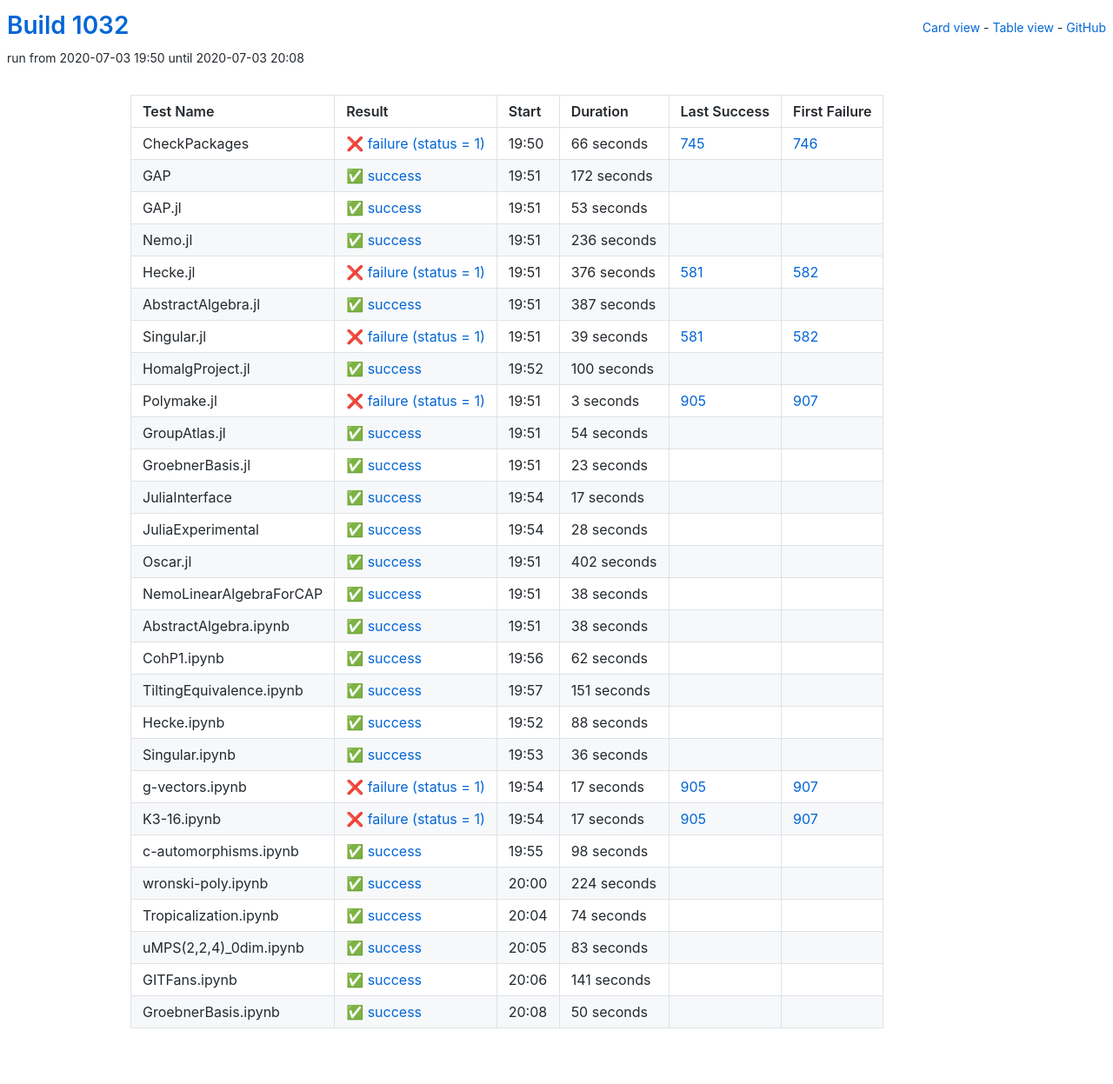
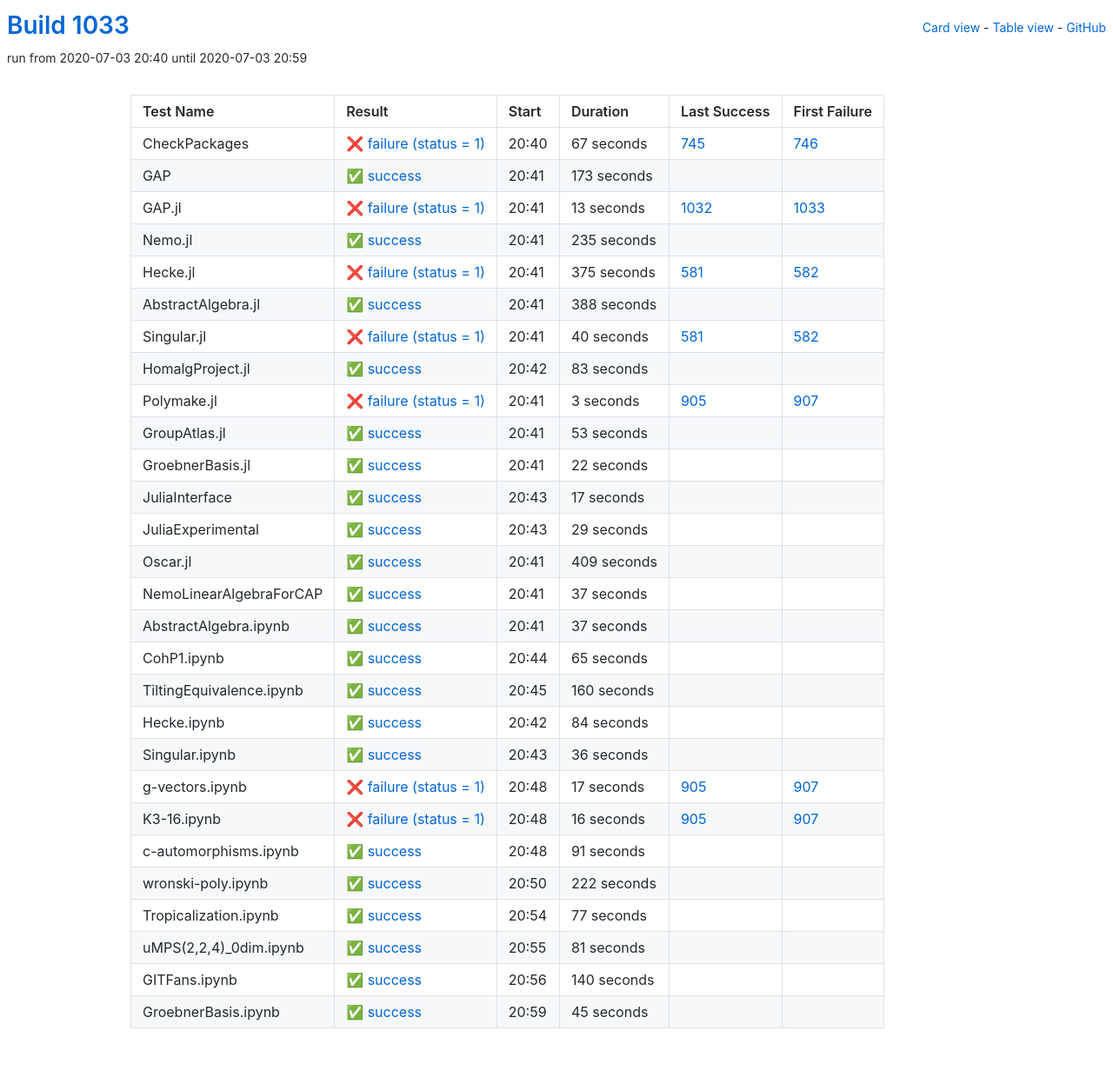
Before and after one commit to oscar-system/oscar-ci-status-1.4, a Jekyll site: the page built from table.html, in a window 1280 px wide. Shown: the whole page at 87% size. Built offline with Jekyll 4.4.1, drawn with Linux system fonts in a browser that asks for light colours.

Commit message:
Build #1033

```diff
--- a/_data/ci.yml
+++ b/_data/ci.yml
@@ -1,6 +1,6 @@
 ---
-build: 1032
-build_url: https://oscarci.mathematik.uni-kl.de/job/oscar-julia-1.4/1032/
+build: 1033
+build_url: https://oscarci.mathematik.uni-kl.de/job/oscar-julia-1.4/1033/
 job: oscar-julia-1.4
 organization: oscar-system
 repo: oscar-ci-status-1.4
@@ -8,104 +8,104 @@ repourl: https://github.com/oscar-system/oscar-ci-status-1.4
 tests:
 - name: CheckPackages
   id: checkpackages
-  log: https://oscarci.mathematik.uni-kl.de/job/oscar-julia-1.4/1032/artifact/logs/build-1032/CheckPackages.log
-  start: 2020-07-03 19:50
+  log: https://oscarci.mathematik.uni-kl.de/job/oscar-julia-1.4/1033/artifact/logs/build-1033/CheckPackages.log
+  start: 2020-07-03 20:40
   success: false
   exitcode: 1
   status: failure
-  duration: 66
+  duration: 67
   last_success: 745
   last_success_url: https://oscarci.mathematik.uni-kl.de/job/oscar-julia-1.4/745/
   first_failure: 746
   first_failure_url: https://oscarci.mathematik.uni-kl.de/job/oscar-julia-1.4/746/
 - name: GAP
   id: gap
-  log: https://oscarci.mathematik.uni-kl.de/job/oscar-julia-1.4/1032/artifact/logs/build-1032/GAP.log
-  start: 2020-07-03 19:51
+  log: https://oscarci.mathematik.uni-kl.de/job/oscar-julia-1.4/1033/artifact/logs/build-1033/GAP.log
+  start: 2020-07-03 20:41
   success: true
   exitcode: 0
   status: success
-  duration: 172
+  duration: 173
   last_success: false
   last_success_url:
   first_failure: false
   first_failure_url:
 - name: GAP.jl
   id: gap-jl
-  log: https://oscarci.mathematik.uni-kl.de/job/oscar-julia-1.4/1032/artifact/logs/build-1032/GAP.jl.log
-  start: 2020-07-03 19:51
+  log: https://oscarci.mathematik.uni-kl.de/job/oscar-julia-1.4/1033/artifact/logs/build-1033/GAP.jl.log
+  start: 2020-07-03 20:41
+  success: false
+  exitcode: 1
+  status: failure
+  duration: 13
+  last_success: 1032
+  last_success_url: https://oscarci.mathematik.uni-kl.de/job/oscar-julia-1.4/1032/
+  first_failure: 1033
+  first_failure_url: https://oscarci.mathematik.uni-kl.de/job/oscar-julia-1.4/1033/
+- name: Nemo.jl
+  id: nemo-jl
+  log: https://oscarci.mathematik.uni-kl.de/job/oscar-julia-1.4/1033/artifact/logs/build-1033/Nemo.jl.log
+  start: 2020-07-03 20:41
   success: true
   exitcode: 0
   status: success
-  duration: 53
-  last_success: false
-  last_success_url:
-  first_failure: false
-  first_failure_url:
-- name: Nemo.jl
-  id: nemo-jl
-  log: https://oscarci.mathematik.uni-kl.de/job/oscar-julia-1.4/1032/artifact/logs/build-1032/Nemo.jl.log
-  start: 2020-07-03 19:51
-  success: true
-  exitcode: 0
-  status: success
-  duration: 236
+  duration: 235
   last_success: false
   last_success_url:
   first_failure: false
   first_failure_url:
 - name: Hecke.jl
   id: hecke-jl
-  log: https://oscarci.mathematik.uni-kl.de/job/oscar-julia-1.4/1032/artifact/logs/build-1032/Hecke.jl.log
-  start: 2020-07-03 19:51
+  log: https://oscarci.mathematik.uni-kl.de/job/oscar-julia-1.4/1033/artifact/logs/build-1033/Hecke.jl.log
+  start: 2020-07-03 20:41
   success: false
   exitcode: 1
   status: failure
-  duration: 376
+  duration: 375
   last_success: 581
   last_success_url: https://oscarci.mathematik.uni-kl.de/job/oscar-julia-1.4/581/
   first_failure: 582
   first_failure_url: https://oscarci.mathematik.uni-kl.de/job/oscar-julia-1.4/582/
 - name: AbstractAlgebra.jl
   id: abstractalgebra-jl
-  log: https://oscarci.mathematik.uni-kl.de/job/oscar-julia-1.4/1032/artifact/logs/build-1032/AbstractAlgebra.jl.log
-  start: 2020-07-03 19:51
+  log: https://oscarci.mathematik.uni-kl.de/job/oscar-julia-1.4/1033/artifact/logs/build-1033/AbstractAlgebra.jl.log
+  start: 2020-07-03 20:41
   success: true
   exitcode: 0
   status: success
-  duration: 387
+  duration: 388
   last_success: false
   last_success_url:
   first_failure: false
   first_failure_url:
 - name: Singular.jl
   id: singular-jl
-  log: https://oscarci.mathematik.uni-kl.de/job/oscar-julia-1.4/1032/artifact/logs/build-1032/Singular.jl.log
-  start: 2020-07-03 19:51
+  log: https://oscarci.mathematik.uni-kl.de/job/oscar-julia-1.4/1033/artifact/logs/build-1033/Singular.jl.log
+  start: 2020-07-03 20:41
   success: false
   exitcode: 1
   status: failure
-  duration: 39
+  duration: 40
   last_success: 581
   last_success_url: https://oscarci.mathematik.uni-kl.de/job/oscar-julia-1.4/581/
   first_failure: 582
   first_failure_url: https://oscarci.mathematik.uni-kl.de/job/oscar-julia-1.4/582/
 - name: HomalgProject.jl
   id: homalgproject-jl
-  log: https://oscarci.mathematik.uni-kl.de/job/oscar-julia-1.4/1032/artifact/logs/build-1032/HomalgProject.jl.log
-  start: 2020-07-03 19:52
+  log: https://oscarci.mathematik.uni-kl.de/job/oscar-julia-1.4/1033/artifact/logs/build-1033/HomalgProject.jl.log
+  start: 2020-07-03 20:42
   success: true
   exitcode: 0
   status: success
-  duration: 100
+  duration: 83
   last_success: false
   last_success_url:
   first_failure: false
   first_failure_url:
 - name: Polymake.jl
   id: polymake-jl
-  log: https://oscarci.mathematik.uni-kl.de/job/oscar-julia-1.4/1032/artifact/logs/build-1032/Polymake.jl.log
-  start: 2020-07-03 19:51
+  log: https://oscarci.mathematik.uni-kl.de/job/oscar-julia-1.4/1033/artifact/logs/build-1033/Polymake.jl.log
+  start: 2020-07-03 20:41
   success: false
   exitcode: 1
   status: failure
@@ -116,32 +116,32 @@ tests:
   first_failure_url: https://oscarci.mathematik.uni-kl.de/job/oscar-julia-1.4/907/
 - name: GroupAtlas.jl
   id: groupatlas-jl
-  log: https://oscarci.mathematik.uni-kl.de/job/oscar-julia-1.4/1032/artifact/logs/build-1032/GroupAtlas.jl.log
-  start: 2020-07-03 19:51
+  log: https://oscarci.mathematik.uni-kl.de/job/oscar-julia-1.4/1033/artifact/logs/build-1033/GroupAtlas.jl.log
+  start: 2020-07-03 20:41
   success: true
   exitcode: 0
   status: success
-  duration: 54
+  duration: 53
   last_success: false
   last_success_url:
   first_failure: false
   first_failure_url:
 - name: GroebnerBasis.jl
   id: groebnerbasis-jl
-  log: https://oscarci.mathematik.uni-kl.de/job/oscar-julia-1.4/1032/artifact/logs/build-1032/GroebnerBasis.jl.log
-  start: 2020-07-03 19:51
+  log: https://oscarci.mathematik.uni-kl.de/job/oscar-julia-1.4/1033/artifact/logs/build-1033/GroebnerBasis.jl.log
+  start: 2020-07-03 20:41
   success: true
   exitcode: 0
   status: success
-  duration: 23
+  duration: 22
   last_success: false
   last_success_url:
   first_failure: false
   first_failure_url:
 - name: JuliaInterface
   id: juliainterface
-  log: https://oscarci.mathematik.uni-kl.de/job/oscar-julia-1.4/1032/artifact/logs/build-1032/JuliaInterface.log
-  start: 2020-07-03 19:54
+  log: https://oscarci.mathematik.uni-kl.de/job/oscar-julia-1.4/1033/artifact/logs/build-1033/JuliaInterface.log
+  start: 2020-07-03 20:43
   success: true
   exitcode: 0
   status: success
@@ -152,92 +152,92 @@ tests:
   first_failure_url:
 - name: JuliaExperimental
   id: juliaexperimental
-  log: https://oscarci.mathematik.uni-kl.de/job/oscar-julia-1.4/1032/artifact/logs/build-1032/JuliaExperimental.log
-  start: 2020-07-03 19:54
+  log: https://oscarci.mathematik.uni-kl.de/job/oscar-julia-1.4/1033/artifact/logs/build-1033/JuliaExperimental.log
+  start: 2020-07-03 20:43
   success: true
   exitcode: 0
   status: success
-  duration: 28
+  duration: 29
   last_success: false
   last_success_url:
   first_failure: false
   first_failure_url:
 - name: Oscar.jl
   id: oscar-jl
-  log: https://oscarci.mathematik.uni-kl.de/job/oscar-julia-1.4/1032/artifact/logs/build-1032/Oscar.jl.log
-  start: 2020-07-03 19:51
+  log: https://oscarci.mathematik.uni-kl.de/job/oscar-julia-1.4/1033/artifact/logs/build-1033/Oscar.jl.log
+  start: 2020-07-03 20:41
   success: true
   exitcode: 0
   status: success
-  duration: 402
+  duration: 409
   last_success: false
   last_success_url:
   first_failure: false
   first_failure_url:
 - name: NemoLinearAlgebraForCAP
   id: nemolinearalgebraforcap
-  log: https://oscarci.mathematik.uni-kl.de/job/oscar-julia-1.4/1032/artifact/logs/build-1032/NemoLinearAlgebraForCAP.log
-  start: 2020-07-03 19:51
+  log: https://oscarci.mathematik.uni-kl.de/job/oscar-julia-1.4/1033/artifact/logs/build-1033/NemoLinearAlgebraForCAP.log
+  start: 2020-07-03 20:41
   success: true
   exitcode: 0
   status: success
-  duration: 38
+  duration: 37
   last_success: false
   last_success_url:
   first_failure: false
   first_failure_url:
 - name: AbstractAlgebra.ipynb
   id: abstractalgebra-ipynb
-  log: https://oscarci.mathematik.uni-kl.de/job/oscar-julia-1.4/1032/artifact/logs/build-1032/AbstractAlgebra.ipynb.log
-  start: 2020-07-03 19:51
+  log: https://oscarci.mathematik.uni-kl.de/job/oscar-julia-1.4/1033/artifact/logs/build-1033/AbstractAlgebra.ipynb.log
+  start: 2020-07-03 20:41
   success: true
   exitcode: 0
   status: success
-  duration: 38
+  duration: 37
   last_success: false
   last_success_url:
   first_failure: false
   first_failure_url:
 - name: CohP1.ipynb
   id: cohp1-ipynb
-  log: https://oscarci.mathematik.uni-kl.de/job/oscar-julia-1.4/1032/artifact/logs/build-1032/CohP1.ipynb.log
-  start: 2020-07-03 19:56
+  log: https://oscarci.mathematik.uni-kl.de/job/oscar-julia-1.4/1033/artifact/logs/build-1033/CohP1.ipynb.log
+  start: 2020-07-03 20:44
   success: true
   exitcode: 0
   status: success
-  duration: 62
+  duration: 65
   last_success: false
   last_success_url:
   first_failure: false
   first_failure_url:
 - name: TiltingEquivalence.ipynb
   id: tiltingequivalence-ipynb
-  log: https://oscarci.mathematik.uni-kl.de/job/oscar-julia-1.4/1032/artifact/logs/build-1032/TiltingEquivalence.ipynb.log
-  start: 2020-07-03 19:57
+  log: https://oscarci.mathematik.uni-kl.de/job/oscar-julia-1.4/1033/artifact/logs/build-1033/TiltingEquivalence.ipynb.log
+  start: 2020-07-03 20:45
   success: true
   exitcode: 0
   status: success
-  duration: 151
+  duration: 160
   last_success: false
   last_success_url:
   first_failure: false
   first_failure_url:
 - name: Hecke.ipynb
   id: hecke-ipynb
-  log: https://oscarci.mathematik.uni-kl.de/job/oscar-julia-1.4/1032/artifact/logs/build-1032/Hecke.ipynb.log
-  start: 2020-07-03 19:52
+  log: https://oscarci.mathematik.uni-kl.de/job/oscar-julia-1.4/1033/artifact/logs/build-1033/Hecke.ipynb.log
+  start: 2020-07-03 20:42
   success: true
   exitcode: 0
   status: success
-  duration: 88
+  duration: 84
   last_success: false
   last_success_url:
   first_failure: false
   first_failure_url:
 - name: Singular.ipynb
   id: singular-ipynb
-  log: https://oscarci.mathematik.uni-kl.de/job/oscar-julia-1.4/1032/artifact/logs/build-1032/Singular.ipynb.log
-  start: 2020-07-03 19:53
+  log: https://oscarci.mathematik.uni-kl.de/job/oscar-julia-1.4/1033/artifact/logs/build-1033/Singular.ipynb.log
+  start: 2020-07-03 20:43
   success: true
   exitcode: 0
   status: success
@@ -248,8 +248,8 @@ tests:
   first_failure_url:
 - name: g-vectors.ipynb
   id: g-vectors-ipynb
-  log: https://oscarci.mathematik.uni-kl.de/job/oscar-julia-1.4/1032/artifact/logs/build-1032/g-vectors.ipynb.log
-  start: 2020-07-03 19:54
+  log: https://oscarci.mathematik.uni-kl.de/job/oscar-julia-1.4/1033/artifact/logs/build-1033/g-vectors.ipynb.log
+  start: 2020-07-03 20:48
   success: false
   exitcode: 1
   status: failure
@@ -260,84 +260,84 @@ tests:
   first_failure_url: https://oscarci.mathematik.uni-kl.de/job/oscar-julia-1.4/907/
 - name: K3-16.ipynb
   id: k3-16-ipynb
-  log: https://oscarci.mathematik.uni-kl.de/job/oscar-julia-1.4/1032/artifact/logs/build-1032/K3-16.ipynb.log
-  start: 2020-07-03 19:54
+  log: https://oscarci.mathematik.uni-kl.de/job/oscar-julia-1.4/1033/artifact/logs/build-1033/K3-16.ipynb.log
+  start: 2020-07-03 20:48
   success: false
   exitcode: 1
   status: failure
-  duration: 17
+  duration: 16
   last_success: 905
   last_success_url: https://oscarci.mathematik.uni-kl.de/job/oscar-julia-1.4/905/
   first_failure: 907
   first_failure_url: https://oscarci.mathematik.uni-kl.de/job/oscar-julia-1.4/907/
 - name: c-automorphisms.ipynb
   id: c-automorphisms-ipynb
-  log: https://oscarci.mathematik.uni-kl.de/job/oscar-julia-1.4/1032/artifact/logs/build-1032/c-automorphisms.ipynb.log
-  start: 2020-07-03 19:55
+  log: https://oscarci.mathematik.uni-kl.de/job/oscar-julia-1.4/1033/artifact/logs/build-1033/c-automorphisms.ipynb.log
+  start: 2020-07-03 20:48
   success: true
   exitcode: 0
   status: success
-  duration: 98
+  duration: 91
   last_success: false
   last_success_url:
   first_failure: false
   first_failure_url:
 - name: wronski-poly.ipynb
   id: wronski-poly-ipynb
-  log: https://oscarci.mathematik.uni-kl.de/job/oscar-julia-1.4/1032/artifact/logs/build-1032/wronski-poly.ipynb.log
-  start: 2020-07-03 20:00
+  log: https://oscarci.mathematik.uni-kl.de/job/oscar-julia-1.4/1033/artifact/logs/build-1033/wronski-poly.ipynb.log
+  start: 2020-07-03 20:50
   success: true
   exitcode: 0
   status: success
-  duration: 224
+  duration: 222
   last_success: false
   last_success_url:
   first_failure: false
   first_failure_url:
 - name: Tropicalization.ipynb
   id: tropicalization-ipynb
-  log: https://oscarci.mathematik.uni-kl.de/job/oscar-julia-1.4/1032/artifact/logs/build-1032/Tropicalization.ipynb.log
-  start: 2020-07-03 20:04
+  log: https://oscarci.mathematik.uni-kl.de/job/oscar-julia-1.4/1033/artifact/logs/build-1033/Tropicalization.ipynb.log
+  start: 2020-07-03 20:54
   success: true
   exitcode: 0
   status: success
-  duration: 74
+  duration: 77
   last_success: false
   last_success_url:
   first_failure: false
   first_failure_url:
 - name: uMPS(2,2,4)_0dim.ipynb
   id: umps-2-2-4-0dim-ipynb
-  log: https://oscarci.mathematik.uni-kl.de/job/oscar-julia-1.4/1032/artifact/logs/build-1032/uMPS-2-2-4-_0dim.ipynb.log
-  start: 2020-07-03 20:05
+  log: https://oscarci.mathematik.uni-kl.de/job/oscar-julia-1.4/1033/artifact/logs/build-1033/uMPS-2-2-4-_0dim.ipynb.log
+  start: 2020-07-03 20:55
   success: true
   exitcode: 0
   status: success
-  duration: 83
+  duration: 81
   last_success: false
   last_success_url:
   first_failure: false
   first_failure_url:
 - name: GITFans.ipynb
   id: gitfans-ipynb
-  log: https://oscarci.mathematik.uni-kl.de/job/oscar-julia-1.4/1032/artifact/logs/build-1032/GITFans.ipynb.log
-  start: 2020-07-03 20:06
+  log: https://oscarci.mathematik.uni-kl.de/job/oscar-julia-1.4/1033/artifact/logs/build-1033/GITFans.ipynb.log
+  start: 2020-07-03 20:56
   success: true
   exitcode: 0
   status: success
-  duration: 141
+  duration: 140
   last_success: false
   last_success_url:
   first_failure: false
   first_failure_url:
 - name: GroebnerBasis.ipynb
   id: groebnerbasis-ipynb
-  log: https://oscarci.mathematik.uni-kl.de/job/oscar-julia-1.4/1032/artifact/logs/build-1032/GroebnerBasis.ipynb.log
-  start: 2020-07-03 20:08
+  log: https://oscarci.mathematik.uni-kl.de/job/oscar-julia-1.4/1033/artifact/logs/build-1033/GroebnerBasis.ipynb.log
+  start: 2020-07-03 20:59
   success: true
   exitcode: 0
   status: success
-  duration: 50
+  duration: 45
   last_success: false
   last_success_url:
   first_failure: false
```
Also changed, not shown: README.md.
